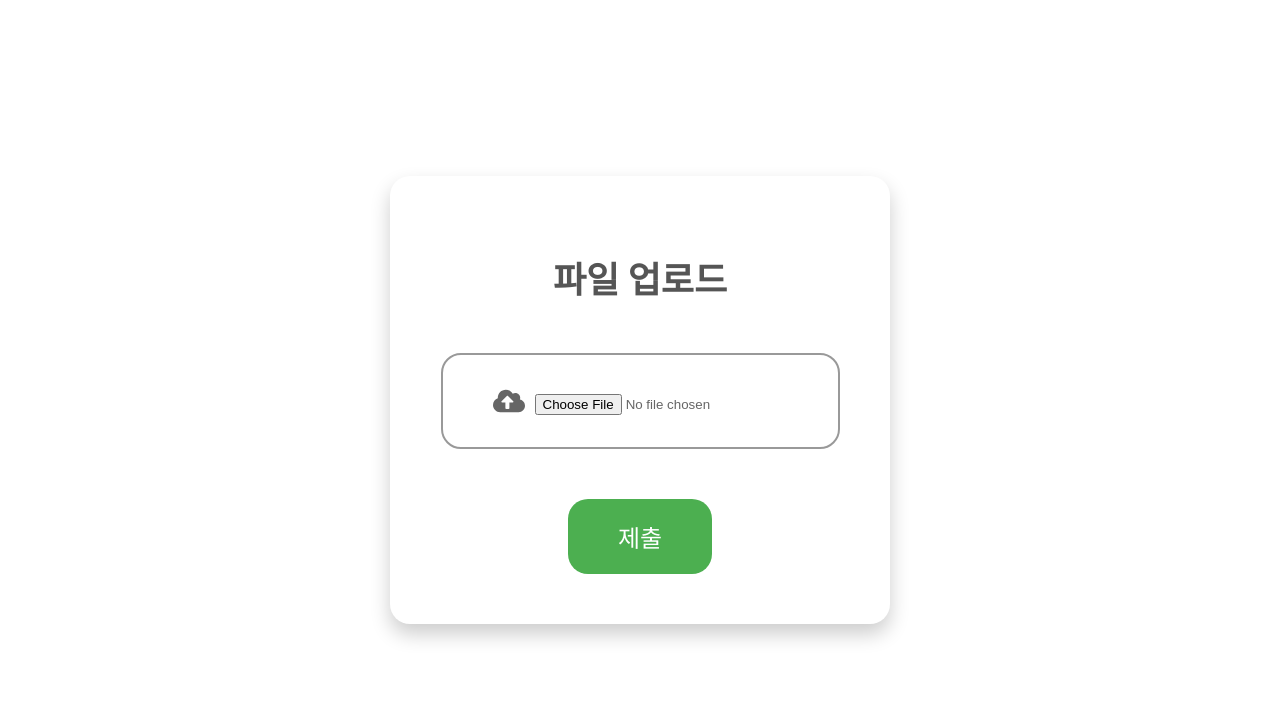
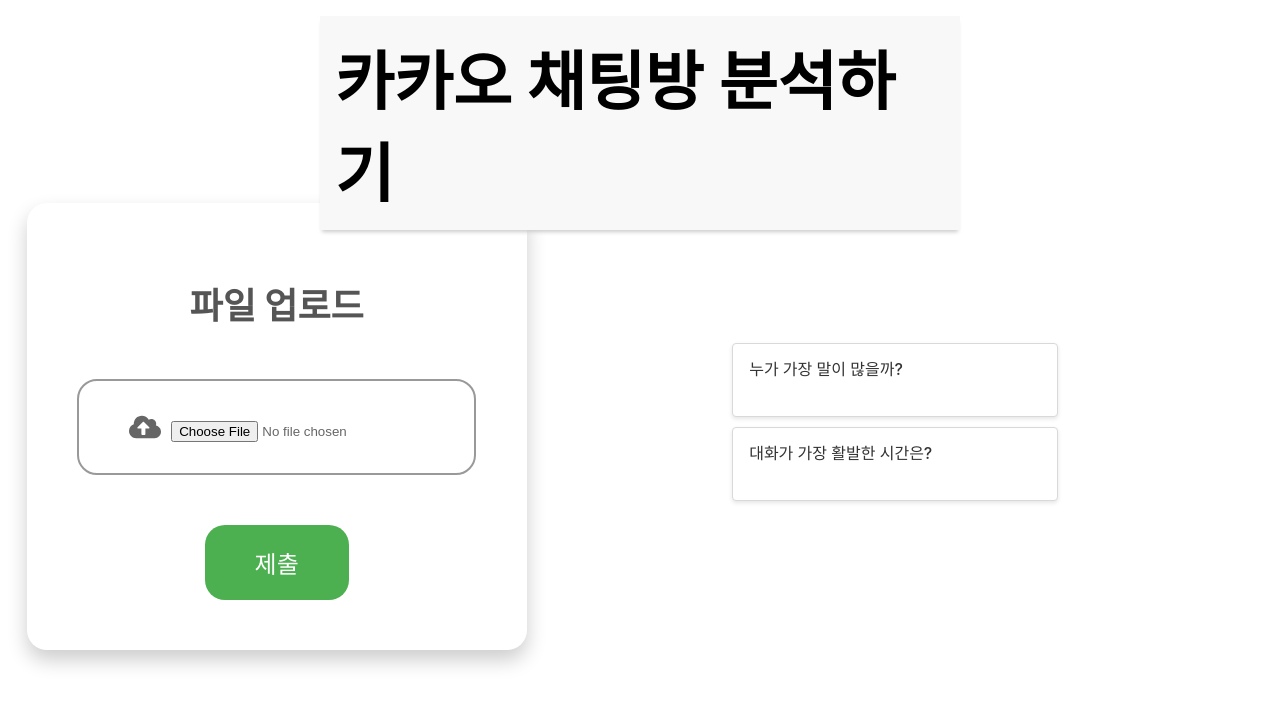
Before and after one commit to predictorsSH/kakao-chat-analysis-ui, a React (Create React App) app: page / in a window 1280 px wide. Shown: the top 706 px of the page. Built offline with nearby package versions, Linux system fonts and the light colour scheme.

Commit message:
analysis card ui

```diff
--- a/src/App.js
+++ b/src/App.js
@@ -1,8 +1,9 @@
 import logo from './logo.svg';
 import './App.css';
-
+import styled from 'styled-components';
 // const cors = require('cors');
 // App.use(cors())
+
 
 function App() {
   return (
--- a/src/component/page/MainPage.jsx
+++ b/src/component/page/MainPage.jsx
@@ -1,18 +1,56 @@
 import React, { useState } from "react";
 import FileUpload from "../ui/FileUpload";
 import styled from "styled-components";
-import Button from "../ui/Button";
 import axios from "axios"
-import CardButton from "../ui/CardButton";
+
 import FileSubmit from "../part/FileSubmit";
+import AnalysisCard from "../part/AnalysisCard";
 
+const Wrapper = styled.div`
+    display: flex;
+    flex-direction: column;
+    align-items: flex-center;
+    justify-content: flex-center ;
+    padding: 10pt;
+    `;
+
+const Container = styled.div`
+    display: flex;
+    align-items: center;
+    justify-content: center;
+    padding: 10pt;
+    height: 100vh;
+
+    & > * {
+    margin-right: 10px; /* 간격을 원하는 만큼 설정합니다. */
+    }
+
+    & > *:last-child {
+    margin-right: 0; /* 마지막 요소는 간격을 없애줍니다. */
+    }
+    `;
+
+const Title = styled.h1`
+    position: absolute;
+    top: 10%;
+    left: 50%;
+    transform: translate(-50%, -50%);
+    font-size: 4rem;
+    color: black;
+    // text-shadow: 2px 2px 2px #FFD700;
+    background-color: #f8f8f8;
+    padding: 15px;
+    box-shadow: 0px 4px 4px -2px #ccc;
+  `;
 
 function MainPage(props) {
     const {} = props;
     const [file, setFile] = useState("")
 
     return (
-        <div>
+        <Wrapper>
+            <Title>카카오 채팅방 분석하기</Title>
+            <Container>
                 <FileSubmit
                 onChange = {(event) => {
                     const uploadFile = event.target.files[0]
@@ -35,8 +73,10 @@
 
                 }}
                 />
+                <AnalysisCard></AnalysisCard>
+            </Container>
+        </Wrapper>
 
-        </div>
     )
 }
 
--- /dev/null
+++ b/src/component/part/AnalysisCard.jsx
@@ -0,0 +1,43 @@
+import React from "react";
+import styled from "styled-components";
+import CardButton from "../ui/CardButton";
+
+const Wrapper = styled.div`
+  display: flex;
+  flex-direction: column; /* 수직축으로 정렬합니다. */
+  align-items: center; /* 수직축으로 중앙에 정렬합니다. */
+  justify-content: center;
+  padding: 50pt;
+  height: 100vh;
+  width: 50%;
+
+  & > * {
+    margin-bottom: 10px; /* 간격을 조절할 값을 입력합니다. */
+  }
+`;
+
+function AnalysisCard (props) {
+    const {} = props;
+
+    return (
+        <Wrapper>
+            <CardButton
+                label = "누가 가장 말이 많을까?"
+                onClick = {()=>{
+                    console.log('clicked CardButton')
+                }}>
+
+            </CardButton>
+            <CardButton
+                label = "대화가 가장 활발한 시간은?"
+                onClick = {()=>{
+                    console.log('clicked CardButton')
+                }}>
+
+            </CardButton>
+
+        </Wrapper>
+    )
+}
+
+export default AnalysisCard;
--- a/src/component/ui/CardButton.jsx
+++ b/src/component/ui/CardButton.jsx
@@ -13,7 +13,7 @@
   height: 48px;
   padding: 12px 16px;
   transition: all 0.3s ease;
-  width: 25%;
+  width: 50%;
 
   &:hover {
     background-color: #f5f5f5;
```
Also changed, not shown: src/component/ui/FileUpload.jsx (+0 -18 lines). Lines whose indentation alone changed are shown as unchanged.
